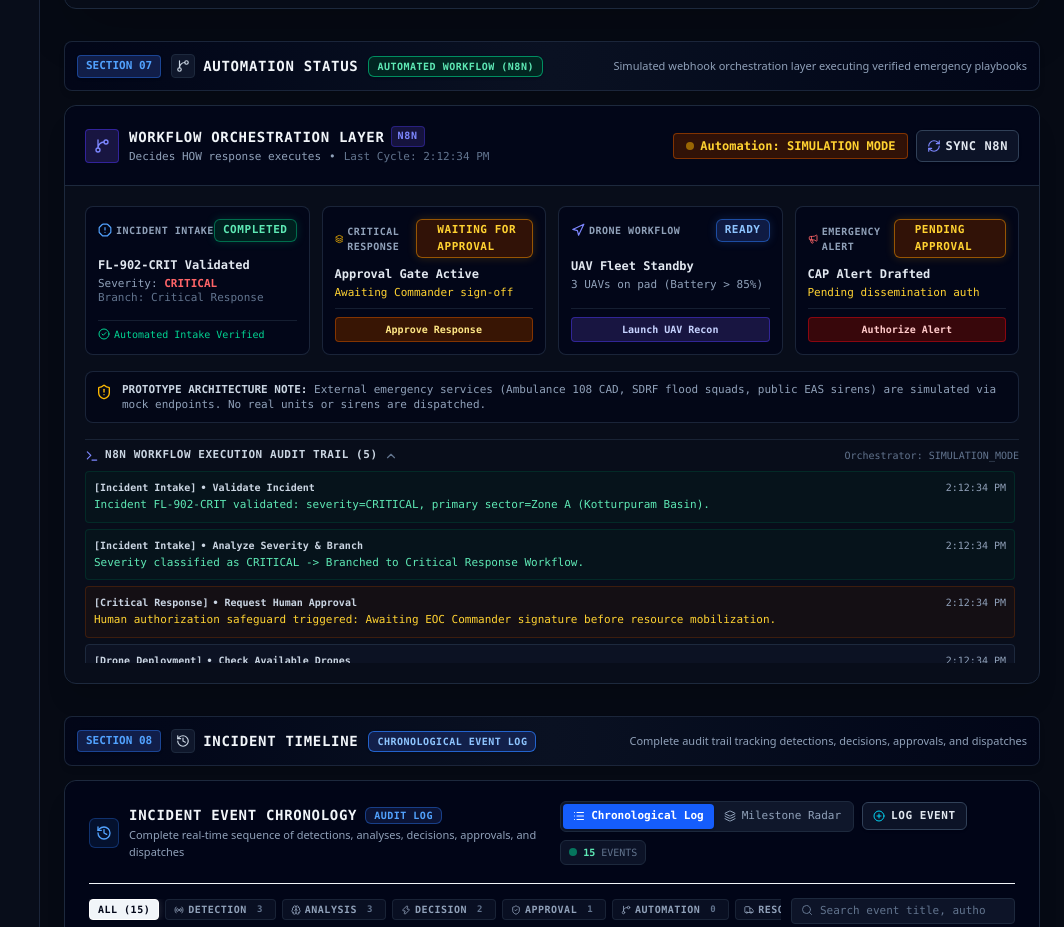
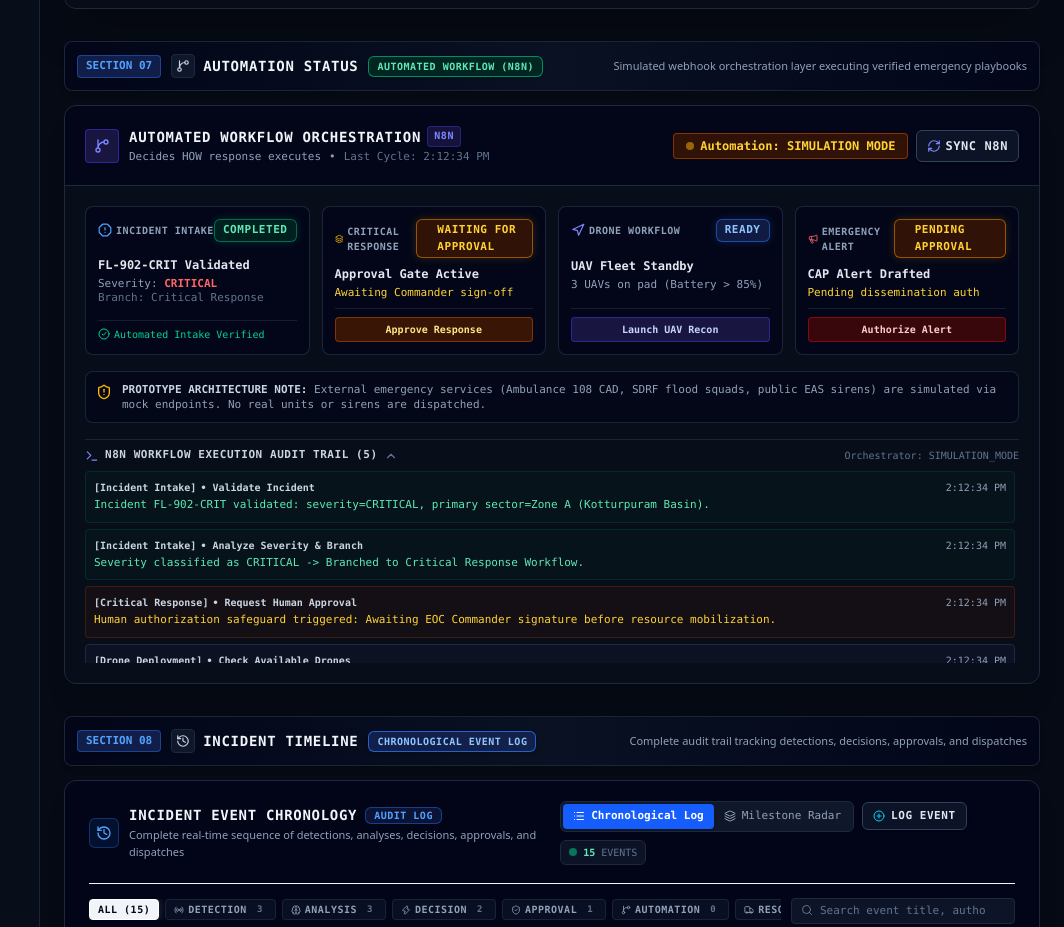
Before and after one commit to Jaswant-Karun/RESQNET, a Next.js app: page / in a window 1280 px wide. Shown: the part 4840-5767 px from the top of the page, without its empty margins (216-1280 px from the left). Built offline with nearby package versions, Linux system fonts and the light colour scheme.

Commit message:
Step 14 - UI Design

```diff
--- a/src/components/dashboard/WorkflowOrchestrationPanel.tsx
+++ b/src/components/dashboard/WorkflowOrchestrationPanel.tsx
@@ -104,7 +104,7 @@ export function WorkflowOrchestrationPanel() {
             <div>
               <div className="flex items-center gap-2">
                 <CardTitle className="text-xs sm:text-sm font-mono tracking-wider text-slate-100 flex items-center gap-1.5">
-                  <span>WORKFLOW ORCHESTRATION LAYER</span>
+                  <span>AUTOMATED WORKFLOW ORCHESTRATION</span>
                   <span className="text-[10px] text-indigo-400 font-bold px-1.5 py-0.5 rounded bg-indigo-950/70 border border-indigo-800/60">
                     n8n
                   </span>
```
